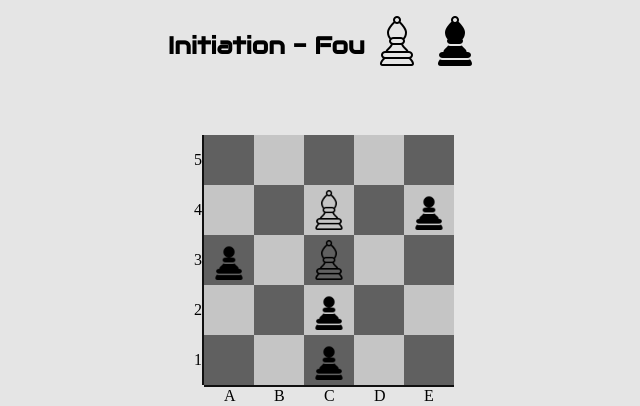
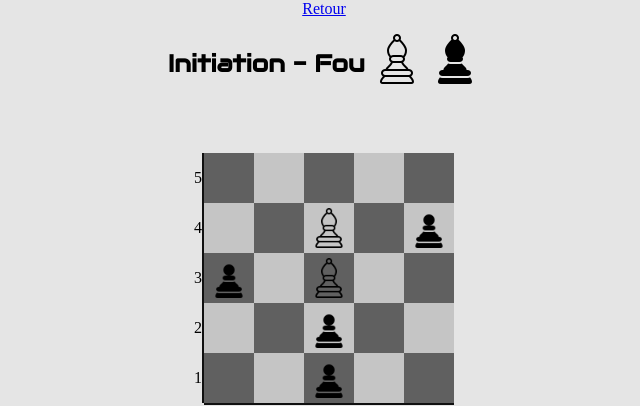
Before and after one commit to qbaccon/personnal_project, a PHP site: page /init_fou.php in a window 1280 px wide. Shown: the top 406 px of the page, without its empty margins (316-956 px from the left). Run offline with PHP 8.4, Linux system fonts and the light colour scheme; grey boxes are pictures that could not be loaded.

Commit message:
add return button on all init

```diff
--- a/chessmate/init_chev.php
+++ b/chessmate/init_chev.php
@@ -10,6 +10,7 @@
 	</head>
 	<body>
 		<?php include "fct/fct_nav.php"?>
+		<a href="index.php">Retour</a>
 		<h1>Initiation - Chevalier <img src='token/icons8-chevalierW-50.png' width='50px' height='50px'/>
 			<img src='token/icons8-chevalierB-50.png' width='50px' height='50px'/></h1>
 		<p class="msg">Mouvement incorrect</p>
--- a/chessmate/init_fou.php
+++ b/chessmate/init_fou.php
@@ -10,6 +10,7 @@
 	</head>
 	<body>
 		<?php include "fct/fct_nav.php"?>
+		<a href="index.php">Retour</a>
 		<h1>Initiation - Fou <img src='token/icons8-fouW-50.png' width='50px' height='50px'/>
 			<img src='token/icons8-fouB-50.png' width='50px' height='50px'/></h1>
 		<p class="msg">Mouvement incorrect</p>
--- a/chessmate/init_pion.php
+++ b/chessmate/init_pion.php
@@ -10,6 +10,7 @@
 	</head>
 	<body>
 		<?php include "fct/fct_nav.php"?>
+		<a href="index.php">Retour</a>
 		<h1>Initiation - Pions <img src='token/icons8-pionW-50.png' width='50px' height='50px'/>
 			<img src='token/icons8-pionB-50.png' width='50px' height='50px'/></h1>
 		<p class="msg">Mouvement incorrect</p>
--- a/chessmate/init_pion2.php
+++ b/chessmate/init_pion2.php
@@ -10,6 +10,7 @@
 	</head>
 	<body>
 		<?php include "fct/fct_nav.php"?>
+		<a href="index.php">Retour</a>
 		<h1>Initiation - Pions <img src='token/icons8-pionW-50.png' width='50px' height='50px'/>
 			<img src='token/icons8-pionB-50.png' width='50px' height='50px'/></h1>
 		<p class="msg">Mouvement incorrect</p>
--- a/chessmate/init_reine.php
+++ b/chessmate/init_reine.php
@@ -10,6 +10,7 @@
 	</head>
 	<body>
 		<?php include "fct/fct_nav.php"?>
+		<a href="index.php">Retour</a>
 		<h1>Initiation - Reine <img src='token/icons8-reineW-50.png' width='50px' height='50px'/>
 			<img src='token/icons8-reineB-50.png' width='50px' height='50px'/></h1>
 		<p class="msg">Mouvement incorrect</p>
--- a/chessmate/init_roi.php
+++ b/chessmate/init_roi.php
@@ -10,6 +10,7 @@
 	</head>
 	<body>
 		<?php include "fct/fct_nav.php"?>
+		<a href="index.php">Retour</a>
 		<h1>Initiation - Roi <img src='token/icons8-roiW-50.png' width='50px' height='50px'/>
 			<img src='token/icons8-roiB-50.png' width='50px' height='50px'/></h1>
 		<p class="msg">Mouvement incorrect</p>
--- a/chessmate/init_roi2.php
+++ b/chessmate/init_roi2.php
@@ -10,6 +10,7 @@
 	</head>
 	<body>
 		<?php include "fct/fct_nav.php"?>
+		<a href="index.php">Retour</a>
 		<h1>Initiation - Roi <img src='token/icons8-roiW-50.png' width='50px' height='50px'/>
 			<img src='token/icons8-roiB-50.png' width='50px' height='50px'/></h1>
 		<p class="msg">Mouvement incorrect</p>
--- a/chessmate/init_roi3.php
+++ b/chessmate/init_roi3.php
@@ -10,6 +10,7 @@
 	</head>
 	<body>
 		<?php include "fct/fct_nav.php"?>
+		<a href="index.php">Retour</a>
 		<h1>Initiation - Roi <img src='token/icons8-roiW-50.png' width='50px' height='50px'/>
 			<img src='token/icons8-roiB-50.png' width='50px' height='50px'/></h1>
 		<p class="msg">Mouvement incorrect</p>
--- a/chessmate/init_tour.php
+++ b/chessmate/init_tour.php
@@ -10,6 +10,7 @@
 	</head>
 	<body>
 		<?php include "fct/fct_nav.php"?>
+		<a href="index.php">Retour</a>
 		<h1>Initiation - Tour <img src='token/icons8-tourW-50.png' width='50px' height='50px'/>
 			<img src='token/icons8-tourB-50.png' width='50px' height='50px'/></h1>
 		<p class="msg">Mouvement incorrect</p>
```
